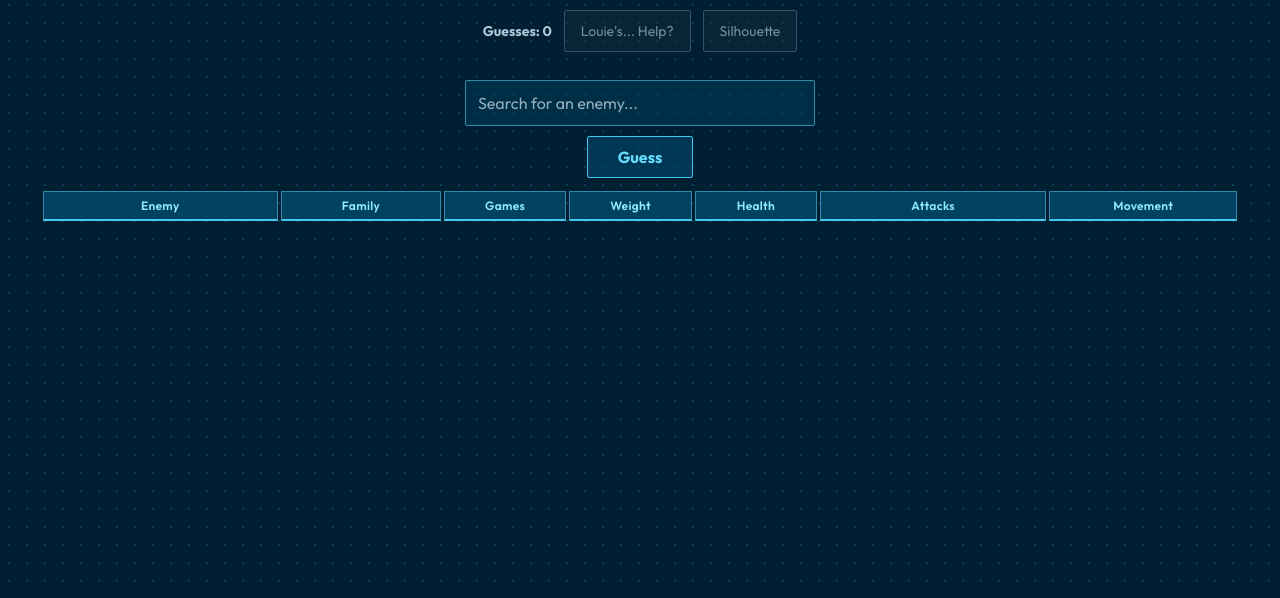
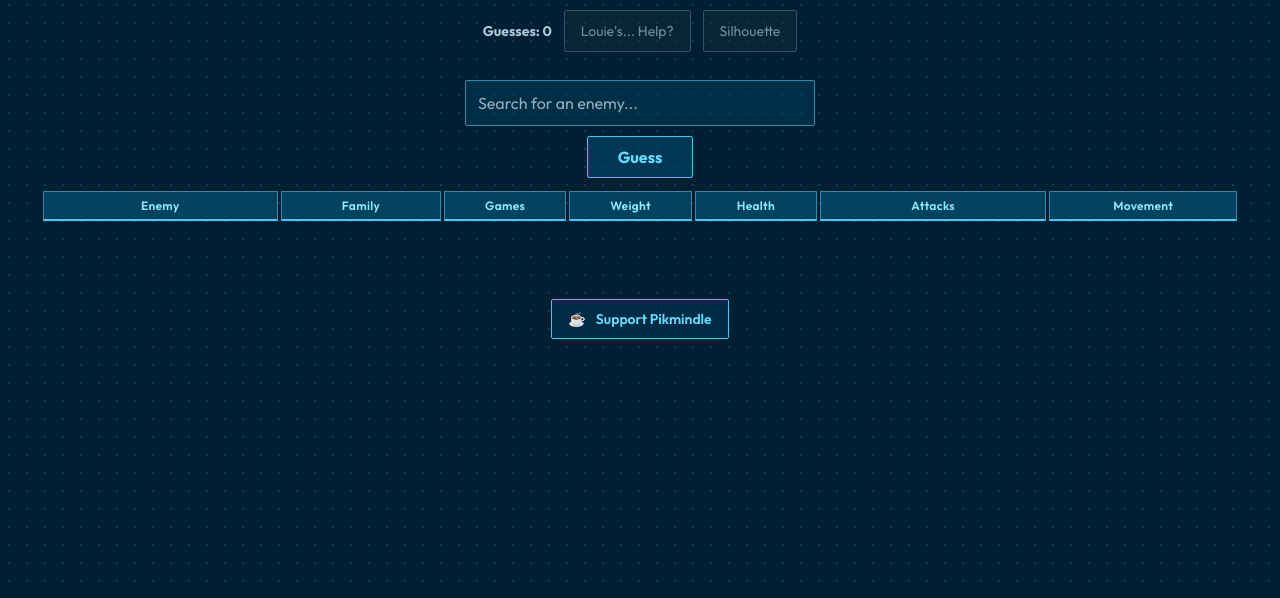
Before and after one commit to LinkSond/Pikmindle, a plain HTML site: page index.html in a window 1280 px wide. Shown: the part 202-800 px from the top of the page. Drawn offline with Linux system fonts and the light colour scheme.

Commit message:
Add files via upload

```diff
--- a/index.html
+++ b/index.html
@@ -152,6 +152,19 @@
 			<tbody id="guess-results"></tbody>
 		</table>
 	</div>
-	<script src="script.js"></script>
+		<footer id="site-footer">
+			<a
+				href="https://ko-fi.com/linksond"
+				id="kofi-button"
+				target="_blank"
+				rel="noopener noreferrer"
+				aria-label="Support Pikmindle on Ko-fi"
+			>
+				<span>☕</span>
+				<span>Support Pikmindle</span>
+			</a>
+		</footer>
+
+		<script src="script.js"></script>
 </body>
 </html>
--- a/style.css
+++ b/style.css
@@ -627,6 +627,50 @@ input {
     margin: 8px 0;
 }
 
+#kofi-button {
+    display: inline-flex;
+    align-items: center;
+    justify-content: center;
+    gap: 10px;
+
+    margin: 30px auto 20px;
+    padding: 10px 16px;
+
+    background: rgba(0, 45, 70, 0.92);
+    color: #66dcff;
+
+    border: 1px solid #43c9ef;
+    border-radius: 2px;
+
+    font-family: inherit;
+    font-size: 14px;
+    font-weight: 600;
+    text-decoration: none;
+
+    transition: background 0.2s, box-shadow 0.2s;
+}
+
+#kofi-button:hover {
+    background: rgba(35, 155, 195, 0.5);
+    box-shadow: 0 0 12px rgba(67, 201, 239, 0.35);
+}
+
+#kofi-button:hover {
+    background: rgba(35, 155, 195, 0.5);
+    box-shadow: 0 0 12px rgba(67, 201, 239, 0.35);
+}
+
+#site-footer {
+    width: 100%;
+    padding: 15px 0 25px;
+    text-align: center;
+}
+
+#site-footer #kofi-button {
+    margin-left: auto;
+    margin-right: auto;
+}
+
 @media (max-width: 768px) {
     .results-container {
         width: 100%;
@@ -773,7 +817,7 @@ input {
         padding: 8px 12px;
     }
 
-#victory-message {
+    #victory-message {
         font-size: 19px;
         padding: 0 12px;
     }
@@ -790,4 +834,10 @@ input {
     #countdown {
         font-size: 28px;
     }
+
+   #kofi-button {
+        padding: 8px 12px;
+        font-size: 12px;
+        gap: 6px;
+    }
 }
```
